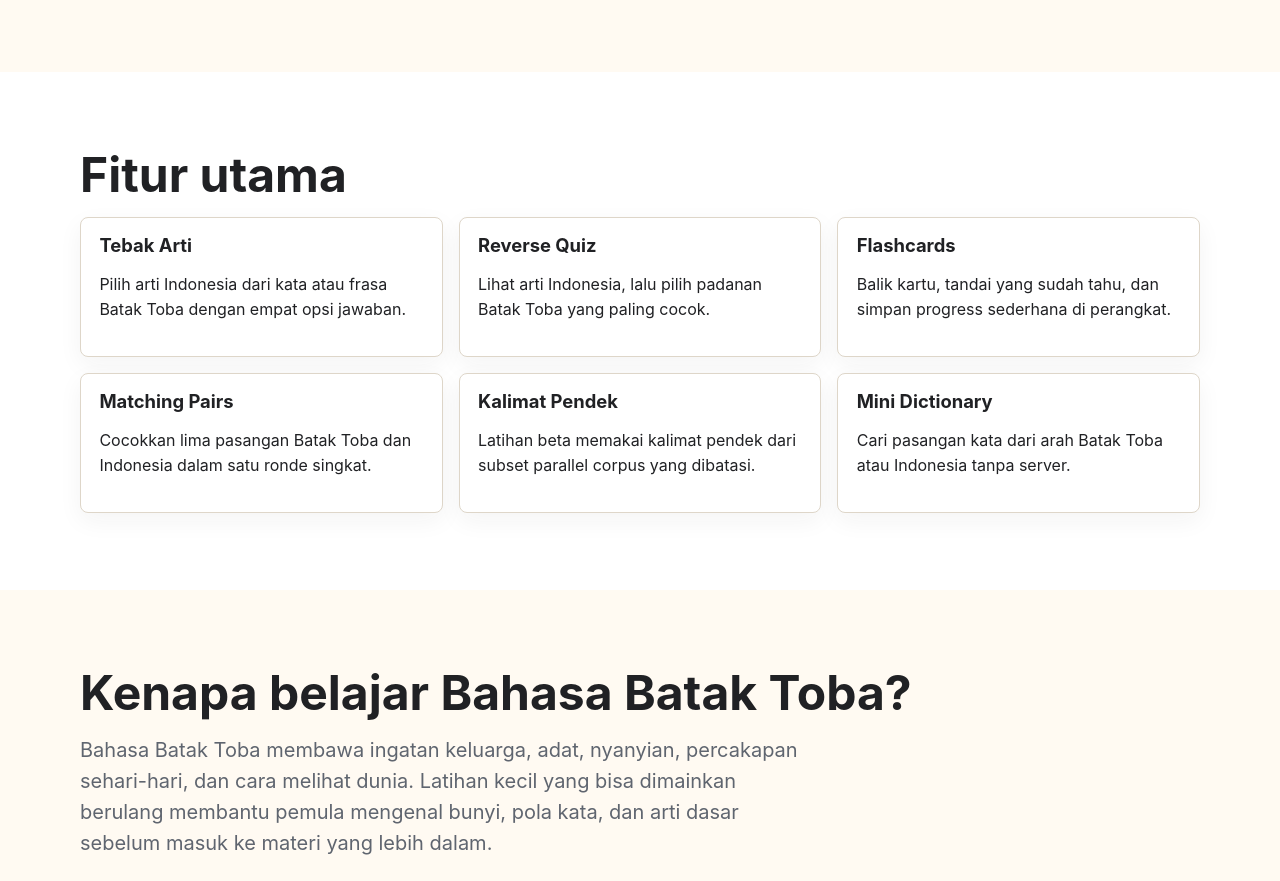
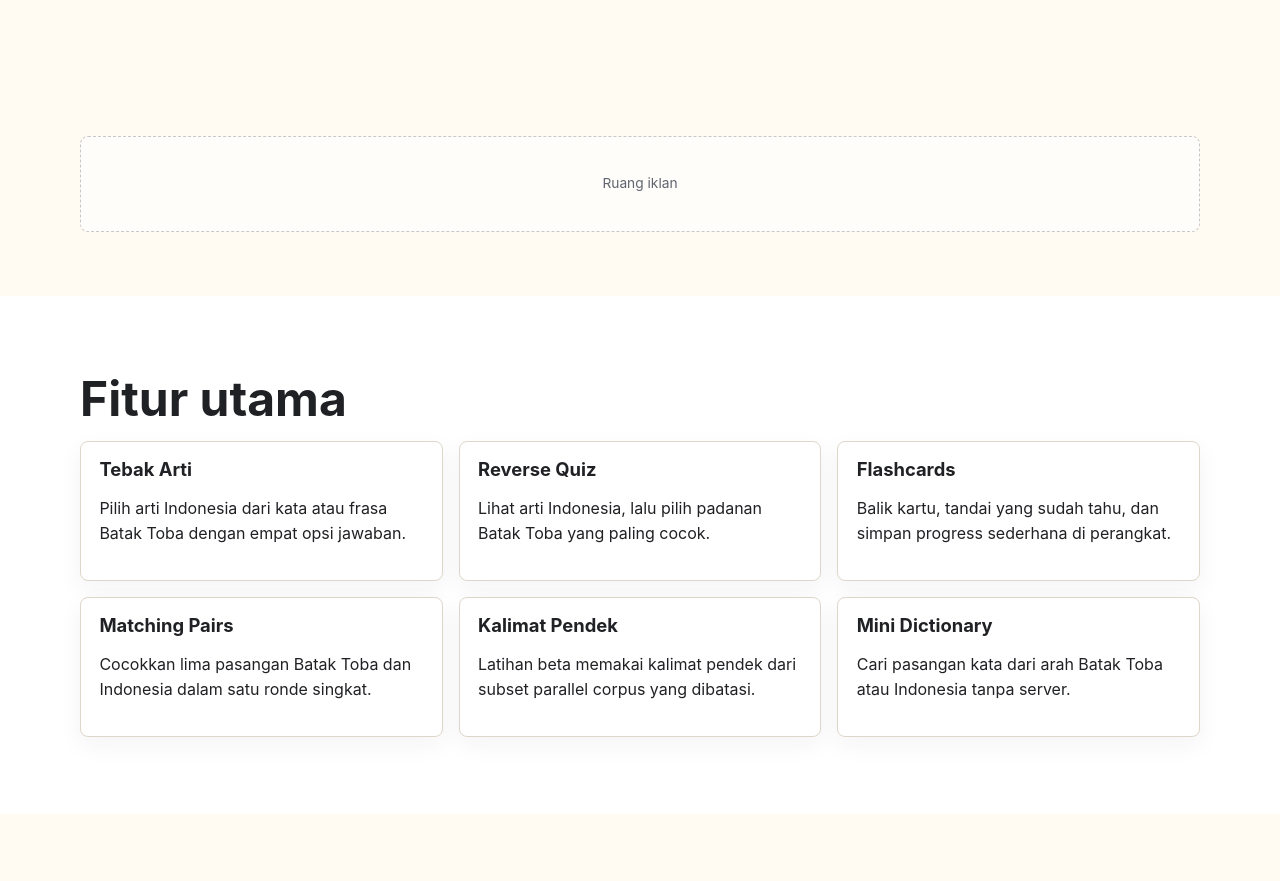
Before and after one commit to drewsebastians/webgame-bataktoba-indo, a website with bundled scripts: page index.html in a window 1280 px wide. Shown: the part 1080-1961 px from the top of the page. Built offline with nearby package versions, Linux system fonts and the light colour scheme.

Commit message:
Prepare safe ad slots and sitemap

```diff
--- a/assets/css/styles.css
+++ b/assets/css/styles.css
@@ -235,6 +235,22 @@ h3 {
 
 .section {
   padding: clamp(2.5rem, 6vw, 5rem) 0;
+}
+
+.ad-slot {
+  display: grid;
+  place-items: center;
+  min-height: 96px;
+  margin: clamp(2rem, 5vw, 4rem) 0;
+  border: 1px dashed rgba(95, 101, 111, 0.35);
+  border-radius: 8px;
+  background: rgba(255, 255, 255, 0.55);
+  color: var(--muted);
+  font-size: 0.86rem;
+}
+
+.ad-slot::before {
+  content: "Ruang iklan";
 }
 
 .section.band {
--- a/index.html
+++ b/index.html
@@ -63,6 +63,8 @@
         </aside>
       </section>
 
+      <div class="ad-slot" data-ad-position="in-content" aria-label="Ruang iklan kosong"></div>
+
       <section class="section band">
         <div class="section-inner">
           <h2>Fitur utama</h2>
--- a/robots.txt
+++ b/robots.txt
@@ -1,4 +1,5 @@
 User-agent: *
 Allow: /
 
+# Public trust, guide, and learning pages are included in sitemap.xml.
 Sitemap: https://drewsebastians.github.io/webgame-bataktoba-indo/sitemap.xml
```
Also changed, not shown: about/index.html (+1 -0 lines), data-source/index.html (+1 -0 lines), learn/adat-ringan/index.html (+1 -0 lines), learn/angka/index.html (+1 -0 lines), learn/index.html (+1 -0 lines), learn/keluarga/index.html (+1 -0 lines), learn/makanan/index.html (+1 -0 lines), learn/sapaan/index.html (+1 -0 lines), learn/tips-diaspora/index.html (+1 -0 lines), methodology/index.html (+1 -0 lines), sitemap.xml (+8 -0 lines).
